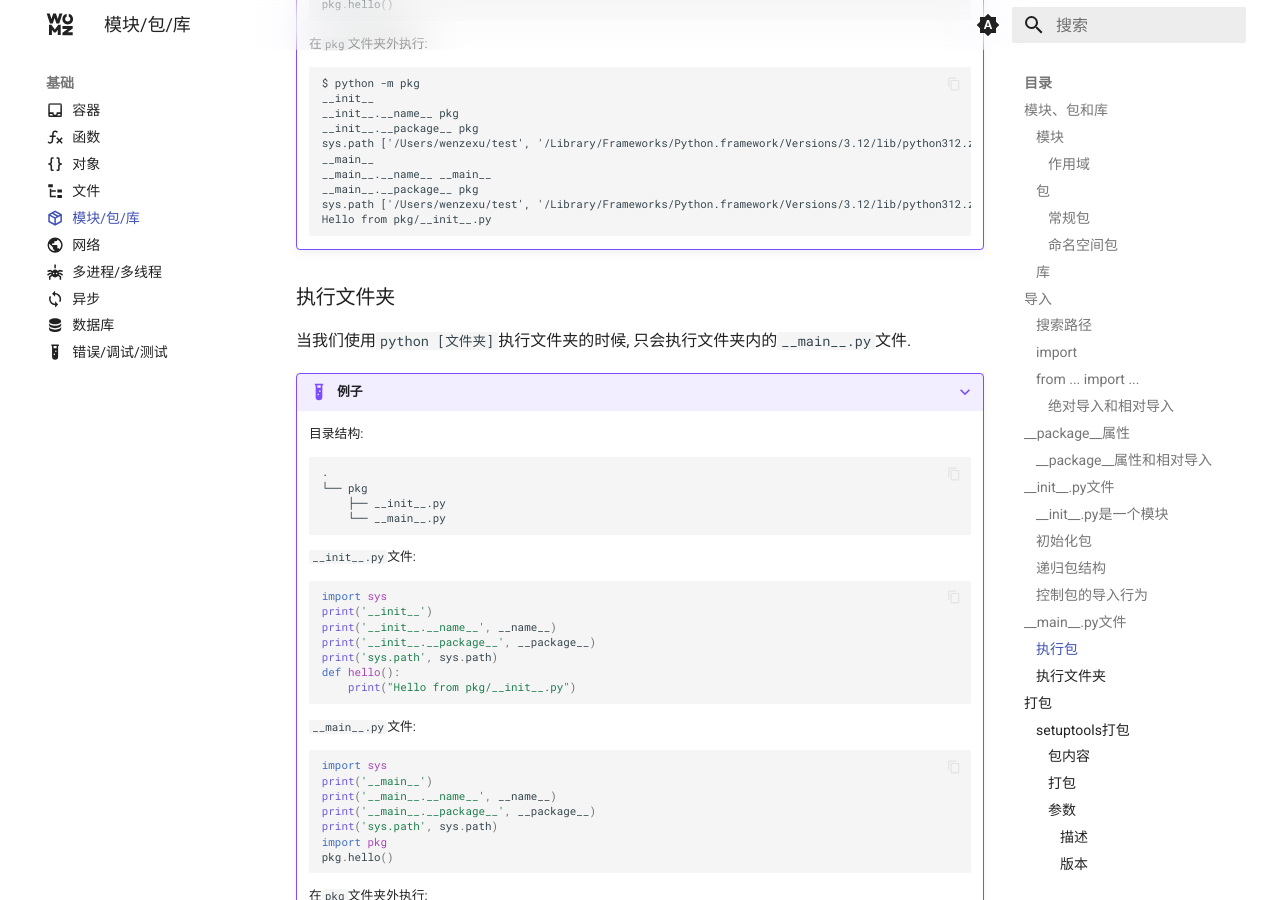
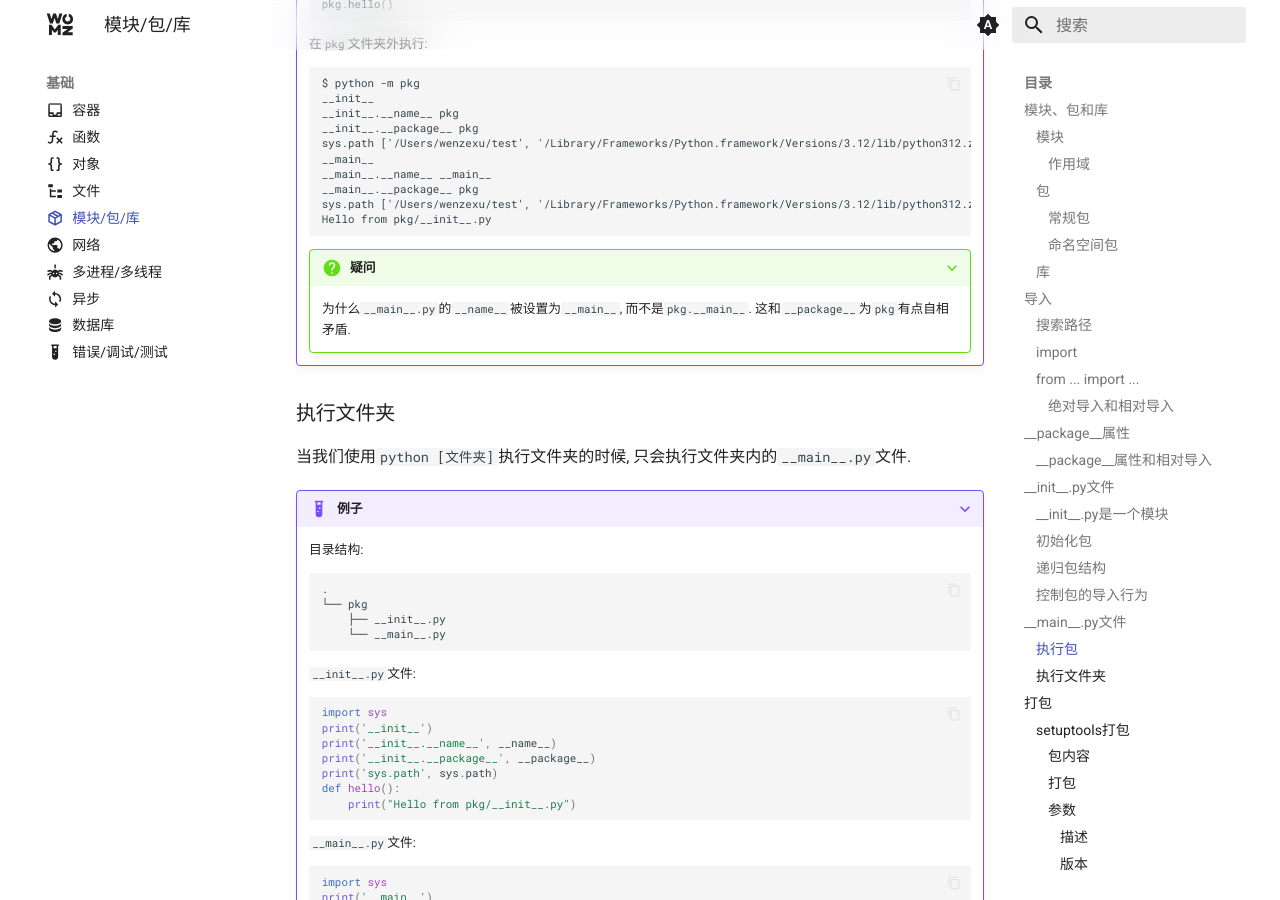
Before and after one commit to sigmax01/py, an MkDocs documentation site: the page built from docs/基础/模块.md, in a window 1280 px wide and 900 px high, scrolled down 12978 px. Built offline with MkDocs 1.6.1 and Material for MkDocs 9.7.7, drawn with Linux system fonts in a browser that asks for light colours; comment, search, counter and statistics services are not loaded.

Commit message:
`docs: Update module documentation for clarifying package structure and relative imports`

````diff
--- a/docs/基础/模块.md
+++ b/docs/基础/模块.md
@@ -1009,6 +1009,10 @@ comments: true
     sys.path ['/Users/wenzexu/test', '/Library/Frameworks/Python.framework/Versions/3.12/lib/python312.zip', '/Library/Frameworks/Python.framework/Versions/3.12/lib/python3.12', '/Library/Frameworks/Python.framework/Versions/3.12/lib/python3.12/lib-dynload', '/Users/wenzexu/test/.venv/lib/python3.12/site-packages']
     Hello from pkg/__init__.py
     ```
+
+    ???+ question "疑问"
+
+        为什么`__main__.py`的`__name__`被设置为`__main__`, 而不是`pkg.__main__`. 这和`__package__`为`pkg`有点自相矛盾.
 
 ### 执行文件夹
 
````
